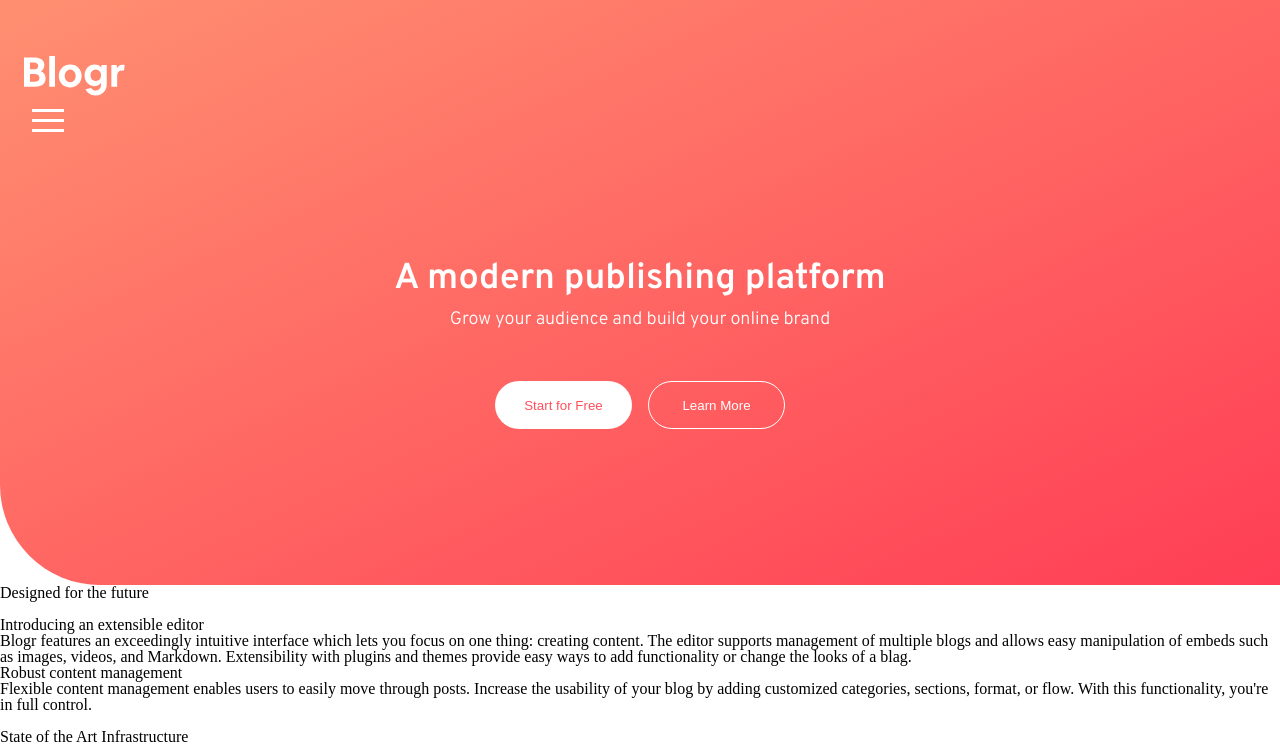
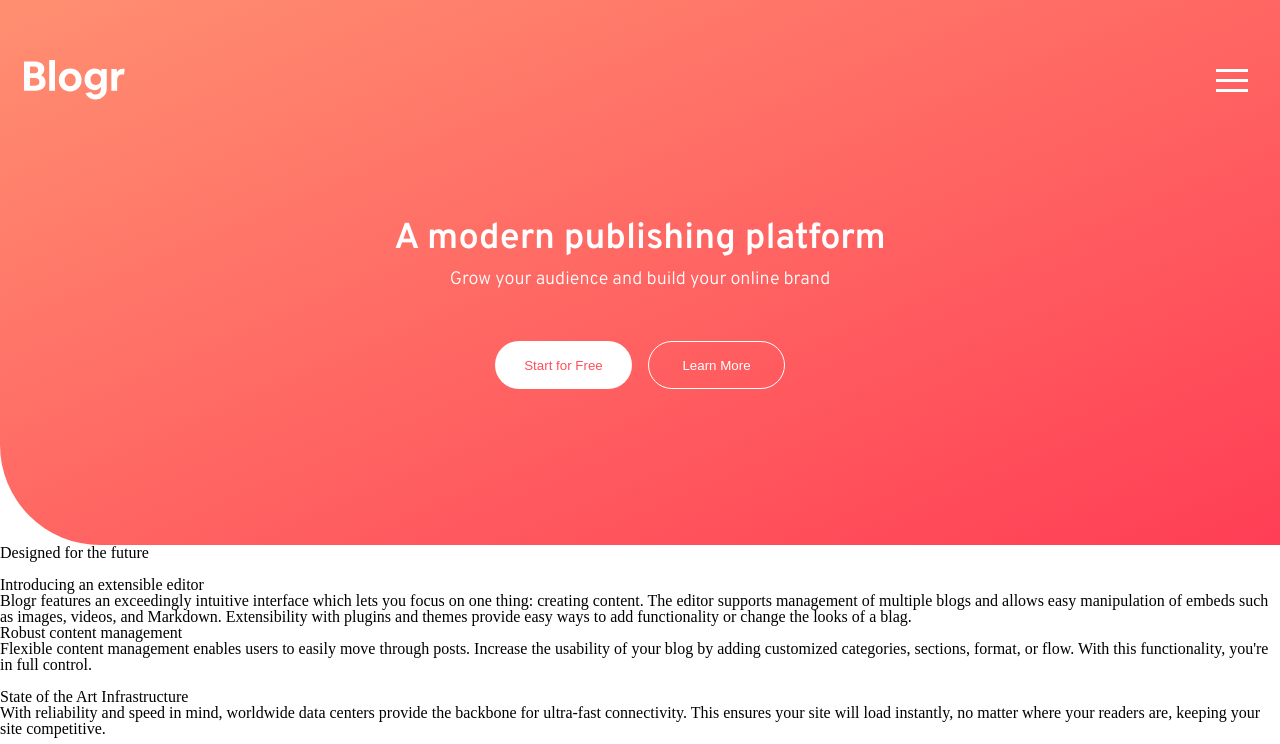
Before and after one commit to romofel/fm-blogr_landing_page, a React (Create React App) app: page / in a window 1280 px wide. Shown: the top 744 px of the page. Built offline with nearby package versions, Linux system fonts and the light colour scheme.

Commit message:
Make navs position relative

```diff
--- a/src/App.css
+++ b/src/App.css
@@ -138,6 +138,10 @@ table {
 }
 
 nav {
+  position: relative;
+}
+
+.nav-bar {
   display: flex;
   justify-content: space-between;
   padding: 3.5rem 1.5rem;
```
